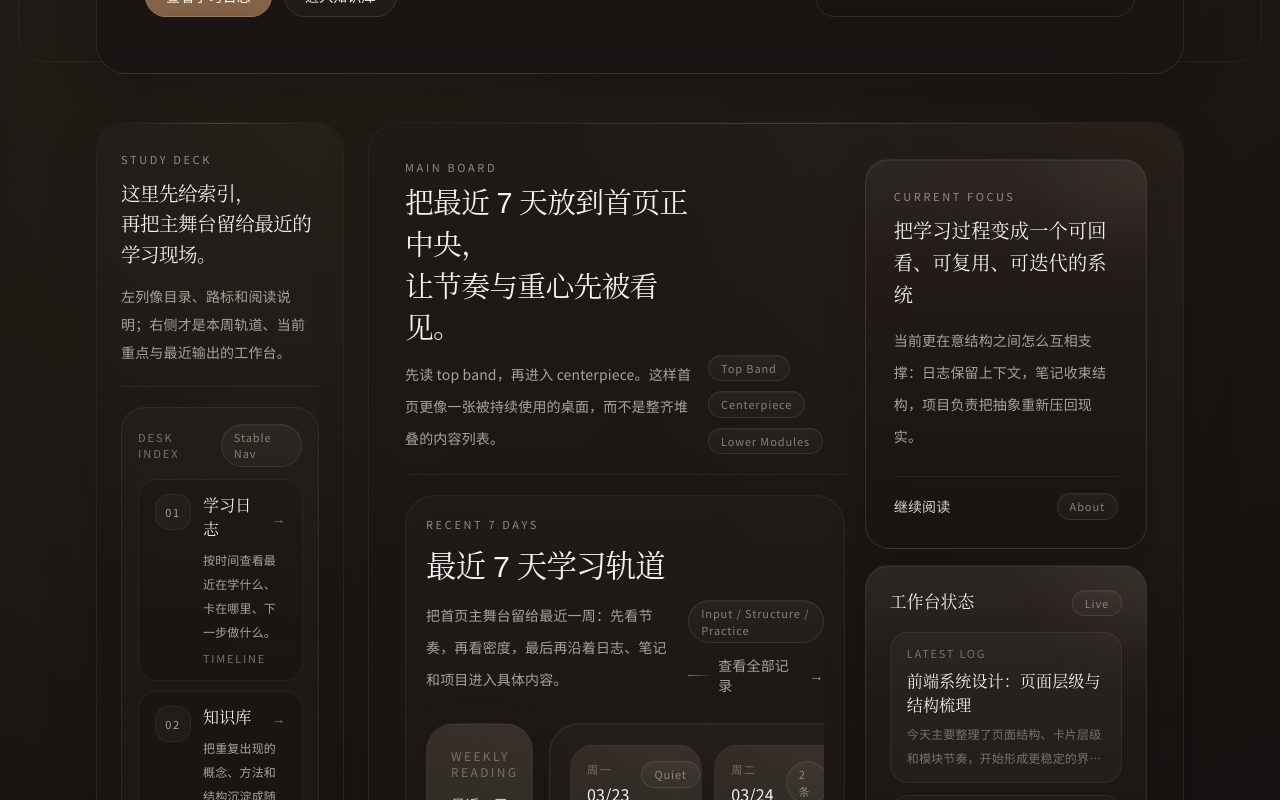
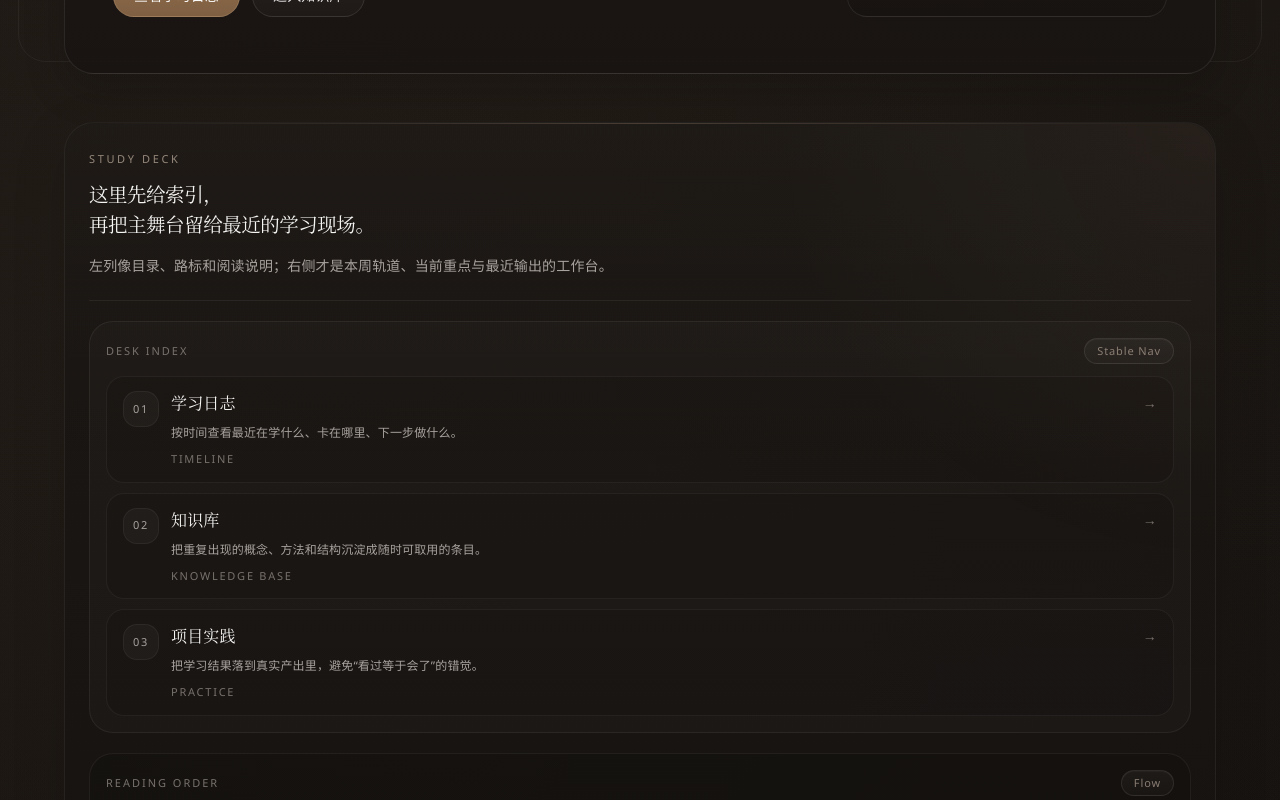
Before and after one commit to aqin1012-lyq/personal-learning-site, a Next.js app: page / in a window 1280 px wide. Shown: the part 720-1520 px from the top of the page. Built offline with nearby package versions, Linux system fonts and the light colour scheme.

Commit message:
stabilize dev port and widen homepage layout

```diff
--- a/package.json
+++ b/package.json
@@ -3,7 +3,7 @@
   "version": "0.1.0",
   "private": true,
   "scripts": {
-    "dev": "next dev",
+    "dev": "next dev -p 3004",
     "build": "next build",
     "start": "next start",
     "lint": "next lint"
--- a/src/app/globals.css
+++ b/src/app/globals.css
@@ -4,6 +4,9 @@
 
 :root {
   color-scheme: dark;
+  --font-sans: 'PingFang SC', 'Hiragino Sans GB', 'Microsoft YaHei', 'Segoe UI', sans-serif;
+  --font-display-latin: 'Iowan Old Style', 'Palatino Linotype', 'Book Antiqua', Georgia, serif;
+  --font-display-cjk: 'Songti SC', 'STSong', 'Noto Serif CJK SC', serif;
   --bg-top: #14110f;
   --bg-bottom: #0f0d0c;
   --paper: rgba(32, 27, 24, 0.78);
--- a/src/app/layout.tsx
+++ b/src/app/layout.tsx
@@ -1,28 +1,6 @@
 import type { Metadata } from 'next';
-import { Noto_Sans_SC, Noto_Serif_SC, Source_Serif_4 } from 'next/font/google';
 import './globals.css';
 import { siteConfig } from '@/data/site';
-
-const notoSansSc = Noto_Sans_SC({
-  subsets: ['latin'],
-  variable: '--font-sans',
-  weight: ['400', '500', '600'],
-  display: 'swap',
-});
-
-const sourceSerif = Source_Serif_4({
-  subsets: ['latin'],
-  variable: '--font-display-latin',
-  weight: ['400', '500', '600', '700'],
-  display: 'swap',
-});
-
-const notoSerifSc = Noto_Serif_SC({
-  subsets: ['latin'],
-  variable: '--font-display-cjk',
-  weight: ['400', '500', '600', '700'],
-  display: 'swap',
-});
 
 export const metadata: Metadata = {
   metadataBase: new URL(siteConfig.siteUrl),
@@ -60,7 +38,7 @@ export const metadata: Metadata = {
 
 export default function RootLayout({ children }: { children: React.ReactNode }) {
   return (
-    <html lang="zh-CN" className={`${notoSansSc.variable} ${sourceSerif.variable} ${notoSerifSc.variable}`}>
+    <html lang="zh-CN">
       <body>{children}</body>
     </html>
   );
--- a/src/app/page.tsx
+++ b/src/app/page.tsx
@@ -110,8 +110,8 @@ export default function HomePage() {
               stats={stats}
             />
 
-            <div className="grid gap-5 xl:grid-cols-[248px_minmax(0,1fr)] xl:items-start xl:gap-6">
-              <aside className="space-y-4 xl:sticky xl:top-24">
+            <div className="grid gap-5 2xl:grid-cols-[minmax(280px,18vw)_minmax(0,1fr)] 2xl:items-start 2xl:gap-7">
+              <aside className="space-y-4 2xl:sticky 2xl:top-24">
                 <section className="section-shell stagger-surface space-y-5 rounded-[30px] xl:min-h-[calc(100vh-7.5rem)] xl:px-6 xl:py-7">
                   <div className="space-y-3 border-b border-white/[0.06] pb-5">
                     <p className="section-label">Study Deck</p>
@@ -192,7 +192,7 @@ export default function HomePage() {
 
               <div className="space-y-5">
                 <section className="section-shell stagger-surface overflow-hidden rounded-[32px]">
-                  <div className="grid gap-5 xl:grid-cols-[1.34fr_0.86fr] xl:items-stretch">
+                  <div className="grid gap-5 2xl:grid-cols-[minmax(0,1.5fr)_minmax(360px,0.9fr)] 2xl:items-stretch">
                     <div className="space-y-5">
                       <div className="flex flex-col gap-3 border-b border-white/[0.06] pb-5 md:flex-row md:items-end md:justify-between">
                         <div className="space-y-2">
@@ -270,7 +270,7 @@ export default function HomePage() {
                 </section>
 
                 <section className="section-shell stagger-surface rounded-[32px]">
-                  <div className="grid gap-5 xl:grid-cols-[1.22fr_0.78fr] xl:items-start">
+                  <div className="grid gap-5 xl:grid-cols-[minmax(0,1.32fr)_minmax(300px,0.88fr)] xl:items-start 2xl:grid-cols-[minmax(0,1.42fr)_minmax(340px,0.82fr)]">
                     <div className="space-y-5">
                       <SectionHeader title="当前在学" description="最近正在持续推进的主题，不求铺太开，但求稳定往前走。" />
                       <div className="grid gap-4 md:grid-cols-2">
@@ -310,7 +310,7 @@ export default function HomePage() {
                   </div>
                 </section>
 
-                <section className="grid gap-5 xl:grid-cols-[1.32fr_0.92fr] xl:items-start">
+                <section className="grid gap-5 xl:grid-cols-[minmax(0,1.42fr)_minmax(360px,0.9fr)] xl:items-start 2xl:grid-cols-[minmax(0,1.5fr)_minmax(390px,0.86fr)]">
                   <section className="section-shell stagger-surface overflow-hidden rounded-[32px]">
                     <SectionHeader title="最近留下的内容" description="最新更新的学习日志，保留过程而不是只展示结论。" actionLabel="查看全部" actionHref="/logs" />
                     <div className="grid gap-4">
--- a/src/components/layout/SiteContainer.tsx
+++ b/src/components/layout/SiteContainer.tsx
@@ -7,5 +7,14 @@ export function SiteContainer({
   className?: string;
   children: React.ReactNode;
 }) {
-  return <div className={cn('mx-auto w-full max-w-6xl px-4 sm:px-6 lg:px-8', className)}>{children}</div>;
+  return (
+    <div
+      className={cn(
+        'mx-auto w-full max-w-[min(1760px,calc(100vw-24px))] px-4 sm:max-w-[min(1760px,calc(100vw-32px))] sm:px-6 lg:max-w-[min(1760px,calc(100vw-48px))] lg:px-8 xl:px-10 2xl:px-12',
+        className
+      )}
+    >
+      {children}
+    </div>
+  );
 }
```
